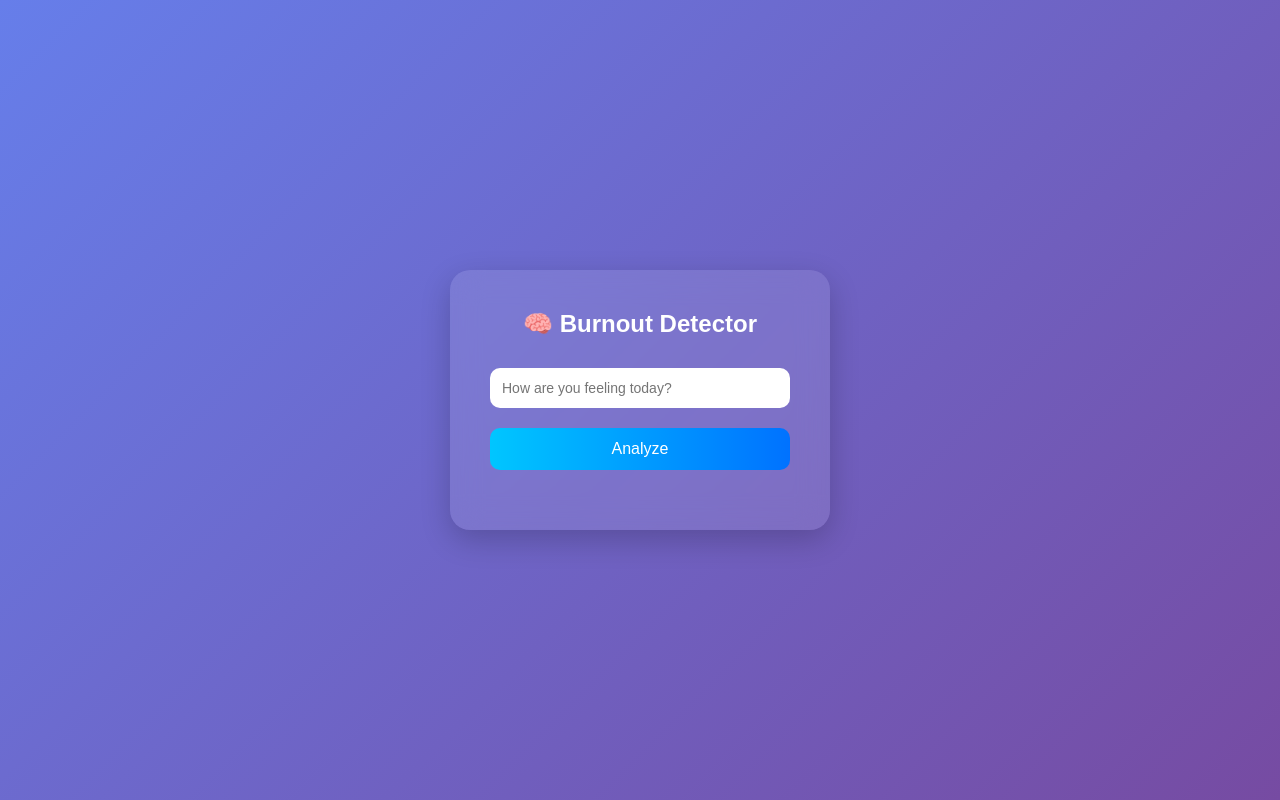
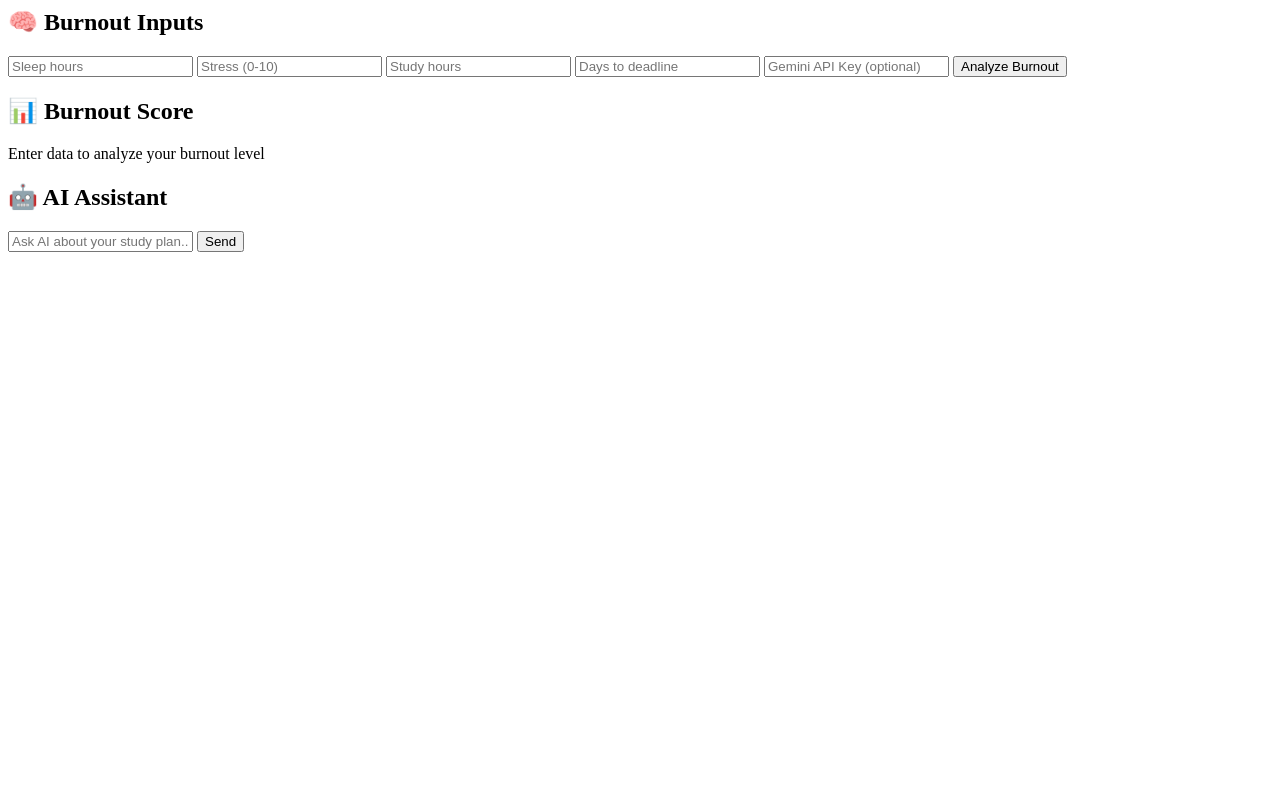
Before and after one commit to Anushka-Naik28/burnout-detector, a plain HTML site: page templates/index.html in a window 1280 px wide. Drawn offline with Linux system fonts and the light colour scheme.

Commit message:
Update index.html

```diff
--- a/templates/index.html
+++ b/templates/index.html
@@ -1,132 +1,37 @@
-<!DOCTYPE html>
-<html lang="en">
-<head>
-<meta charset="UTF-8">
-<title>Burnout Detector</title>
-<meta name="viewport" content="width=device-width, initial-scale=1.0">
+<div class="app-container">
 
-<style>
-    * {
-        margin: 0;
-        padding: 0;
-        box-sizing: border-box;
-        font-family: "Poppins", sans-serif;
-    }
+  <!-- LEFT INPUT PANEL -->
+  <div class="panel input-panel">
+    <h2>🧠 Burnout Inputs</h2>
 
-    body {
-        height: 100vh;
-        background: linear-gradient(135deg, #667eea, #764ba2);
-        display: flex;
-        justify-content: center;
-        align-items: center;
-    }
+    <input id="sleep" placeholder="Sleep hours" type="number">
+    <input id="stress" placeholder="Stress (0-10)" type="number">
+    <input id="study" placeholder="Study hours" type="number">
+    <input id="deadline" placeholder="Days to deadline" type="number">
 
-    .card {
-        background: rgba(255, 255, 255, 0.1);
-        backdrop-filter: blur(15px);
-        padding: 40px;
-        border-radius: 20px;
-        width: 380px;
-        text-align: center;
-        color: white;
-        box-shadow: 0 10px 30px rgba(0,0,0,0.2);
-        animation: fadeIn 1s ease-in-out;
-    }
+    <input id="apiKey" placeholder="Gemini API Key (optional)" type="password">
 
-    h2 {
-        margin-bottom: 20px;
-    }
+    <button onclick="analyze()">Analyze Burnout</button>
+  </div>
 
-    input {
-        width: 100%;
-        padding: 12px;
-        border-radius: 10px;
-        border: none;
-        outline: none;
-        margin-top: 10px;
-        font-size: 14px;
-        transition: 0.3s;
-    }
+  <!-- CENTER DASHBOARD -->
+  <div class="panel dashboard-panel">
+    <h2>📊 Burnout Score</h2>
+    <div id="resultCard" class="glass-card">
+      <p>Enter data to analyze your burnout level</p>
+    </div>
 
-    input:focus {
-        transform: scale(1.05);
-    }
+    <div id="history" class="history-box"></div>
+  </div>
 
-    button {
-        margin-top: 20px;
-        padding: 12px;
-        width: 100%;
-        border: none;
-        border-radius: 10px;
-        background: #00c6ff;
-        background: linear-gradient(to right, #00c6ff, #0072ff);
-        color: white;
-        font-size: 16px;
-        cursor: pointer;
-        transition: 0.3s;
-    }
+  <!-- RIGHT AI PANEL -->
+  <div class="panel ai-panel">
+    <h2>🤖 AI Assistant</h2>
 
-    button:hover {
-        transform: translateY(-2px);
-        box-shadow: 0 5px 15px rgba(0,0,0,0.3);
-    }
+    <div id="chat" class="chat-box"></div>
 
-    #result {
-        margin-top: 20px;
-        font-size: 18px;
-        opacity: 0;
-        transition: opacity 0.5s ease-in-out;
-    }
+    <input id="userMsg" placeholder="Ask AI about your study plan...">
+    <button onclick="sendMsg()">Send</button>
+  </div>
 
-    .show {
-        opacity: 1;
-    }
-
-    @keyframes fadeIn {
-        from {opacity: 0; transform: translateY(20px);}
-        to {opacity: 1; transform: translateY(0);}
-    }
-</style>
-</head>
-
-<body>
-
-<div class="card">
-    <h2>🧠 Burnout Detector</h2>
-
-    <input type="text" id="input" placeholder="How are you feeling today?" />
-
-    <button onclick="predict()">Analyze</button>
-
-    <div id="result"></div>
 </div>
-
-<script>
-function predict() {
-    const input = document.getElementById("input").value;
-
-    console.log("Button clicked");
-    console.log("Input:", input);
-
-    fetch("/predict", {
-        method: "POST",
-        headers: {
-            "Content-Type": "application/json"
-        },
-        body: JSON.stringify({ input: input })
-    })
-    .then(response => {
-        console.log("Response received:", response);
-        return response.json();
-    })
-    .then(data => {
-        console.log("Data:", data);
-        document.getElementById("result").innerText = "Result: " + data.result;
-    })
-    .catch(error => {
-        console.error("ERROR:", error);
-    });
-}
-</script>
-</body>
-</html>
```
